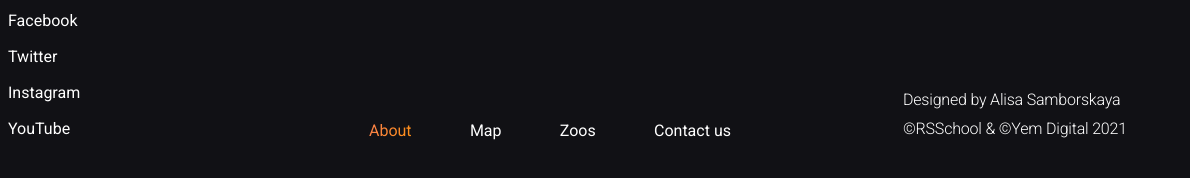
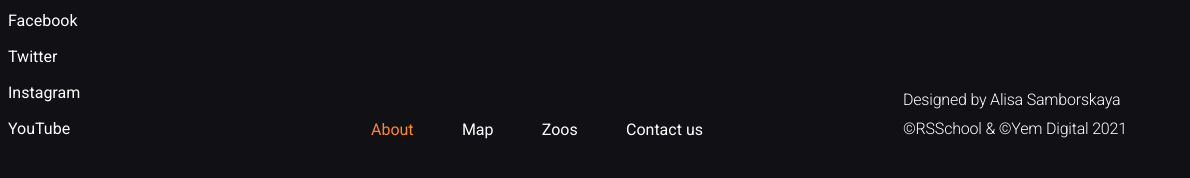
Before and after one commit to tema-karelin/online-zoo, a website: page online-zoo/pages/main/index.html in a window 1280 px wide. Shown: the part 4504-4682 px from the top of the page, 90-1280 px from the left. Drawn offline with Linux system fonts and the light colour scheme.

Commit message:
feat: add adaptive to footer

```diff
--- a/online-zoo/assets/styles/sass/_section_footer.scss
+++ b/online-zoo/assets/styles/sass/_section_footer.scss
@@ -20,6 +20,16 @@ footer {
     box-sizing: border-box;
     margin: 40px 0 50px 0;
 
+    @include md-min {
+      margin: 12px 0 12px 0;
+    }
+    @include sm-min {
+      display: flex;
+      flex-direction: column;
+      align-items: center;
+      margin: 20px 0 20px 0;
+    }
+
     .logo {
       position: absolute;
       top: 0;
@@ -36,10 +46,12 @@ footer {
       background: bottom 6px left 9px no-repeat url(../../icons/bamboo_white.png);
 
       @include sm-min {
-        width: 47px;
-        height: 30px;
+        position: relative;
+        width: 130px;
+        height: auto;
         border: none;
-        background: bottom 2px left 4px no-repeat url(../../icons/bamboo_small_white.png);
+        background: bottom 5px left 74px no-repeat url(../../icons/bamboo_white.png);
+        order: 0;
       }
 
       .logo-text {
@@ -50,7 +62,7 @@ footer {
         margin: 2px 0 0 0;
 
         @include sm-min {
-          font-size: 12px;
+          margin: 1px -3px 0px 0px;
         };
       }
     }
@@ -62,6 +74,16 @@ footer {
       display: flex;
       flex-direction: column;
       align-items: flex-end;
+
+      @include lg-min {
+        right: 33px;
+      }
+      @include md-min {
+        display: none;
+      }
+      @include sm-min {
+        display: none;
+      }
 
       label {
         h4 {
@@ -111,12 +133,36 @@ footer {
     .donate-for-volunteers {
       margin: 121px 0 0 0;
       padding: 0;
+
+      @include md-min {
+        margin: 85px 0 0 0;
+      }
+      @include sm-min {
+        margin: 30px 4px 0 0;
+        order: 2;
+      }
     }
 
     .contacts {
       position: absolute;
+      width: fit-content;
       bottom: 0;
       left: 0;
+
+      @include md-min {
+        left: auto;
+        right: 0;
+        top: 0;
+      }
+      @include sm-min {
+        position: relative;
+        width: 85%;
+        display: flex;
+        justify-content: space-evenly;
+        margin: 29px 0 0 0;
+        order: 1;
+      }
+
       a {
         box-sizing: border-box;
         display: flex;
@@ -125,9 +171,21 @@ footer {
         padding: 0 0 0 0;
         color: #FFFFFF;
 
-
+        @include md-min {
+          margin: 0 0 0 0;
+        }
+        @include sm-min {
+          margin: 0 0 0 0;
+        }
         span {
           margin: 3px 0 0 0;
+
+          @include md-min {
+            display: none;
+          }
+          @include sm-min {
+            display: none;
+          }
         }
         .social-icon {
           display: flex;
@@ -138,6 +196,13 @@ footer {
           border-radius: 100%;
           background: rgba(196, 196, 196, 0.5);
           margin: 0 12px 0 0;
+
+          @include md-min {
+            margin: 0 0 20px 0;
+          }
+          @include sm-min {
+            margin: 0 0 0 0;
+          }
         }
       }
 
@@ -151,10 +216,35 @@ footer {
       display: flex;
       justify-content: center;
 
+      @include md-min {
+        justify-content: flex-start;
+      }
+      @include sm-min {
+        position: relative;
+        width: 100%;
+
+        margin: 27px 0 0 0;
+        order: 4;
+      }
+
       nav {
         display: flex;
         justify-content: space-between;
         width: 362px;
+
+        @include lg-min {
+          width: 332px;
+          margin: 0 26px 1px 0;
+        }
+        @include md-min {
+          width: 299px;
+          margin: 0 26px 2px 0;
+        }
+        @include sm-min {
+          width: 100%;
+          padding: 0 11px;
+        }
+
 
         a.active {
           background: linear-gradient(113.96deg, #F9804B 1.49%, #FE9013 101.44%);
@@ -172,6 +262,17 @@ footer {
       font-weight: 300;
       letter-spacing: -0.2px;
       line-height: 180%;
+
+      @include sm-min {
+        position: relative;
+        width: 217px;
+        align-self: flex-end;
+        margin: 22px 0 0 0;
+        font-size: 16px;
+        letter-spacing: -0.6px;
+        line-height: 190%;
+        order: 3;
+      }
     }
   }
 
```
Also changed, not shown: online-zoo/assets/styles/css/main.css, 1 other file.
